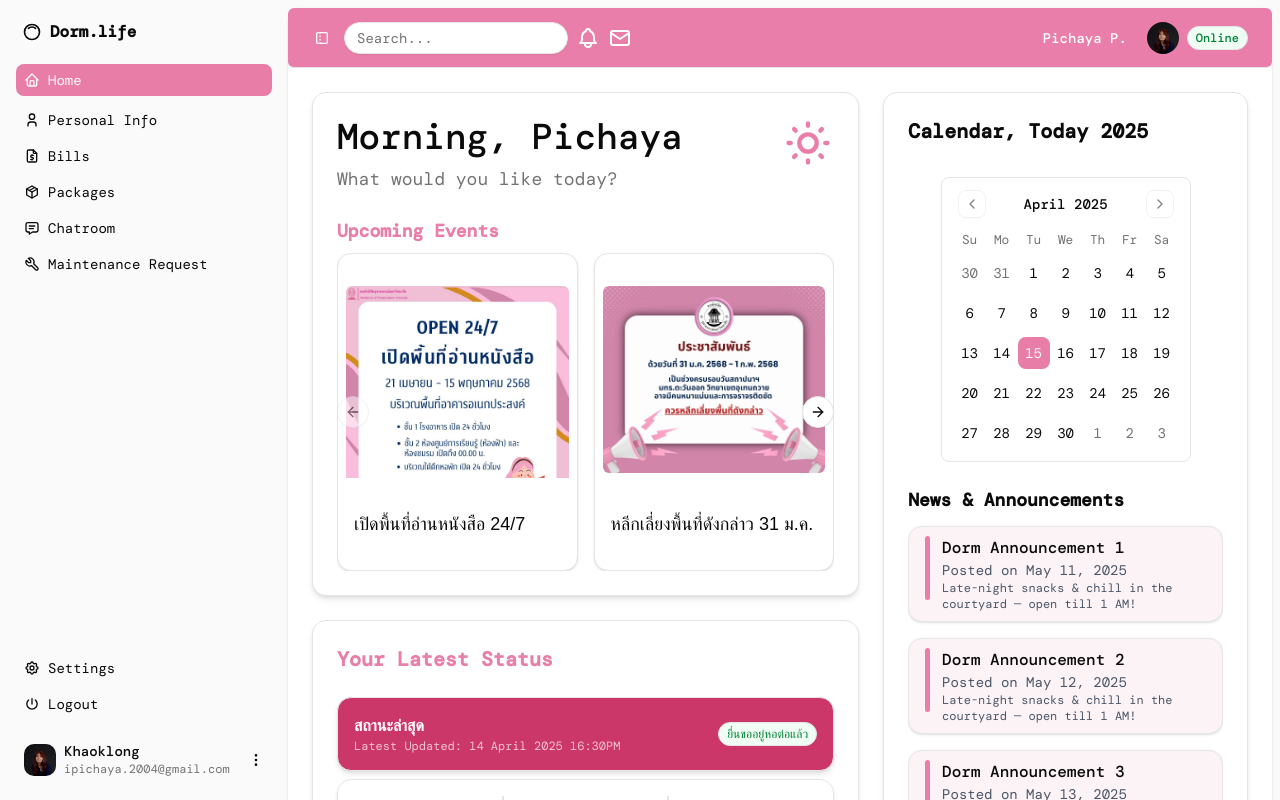
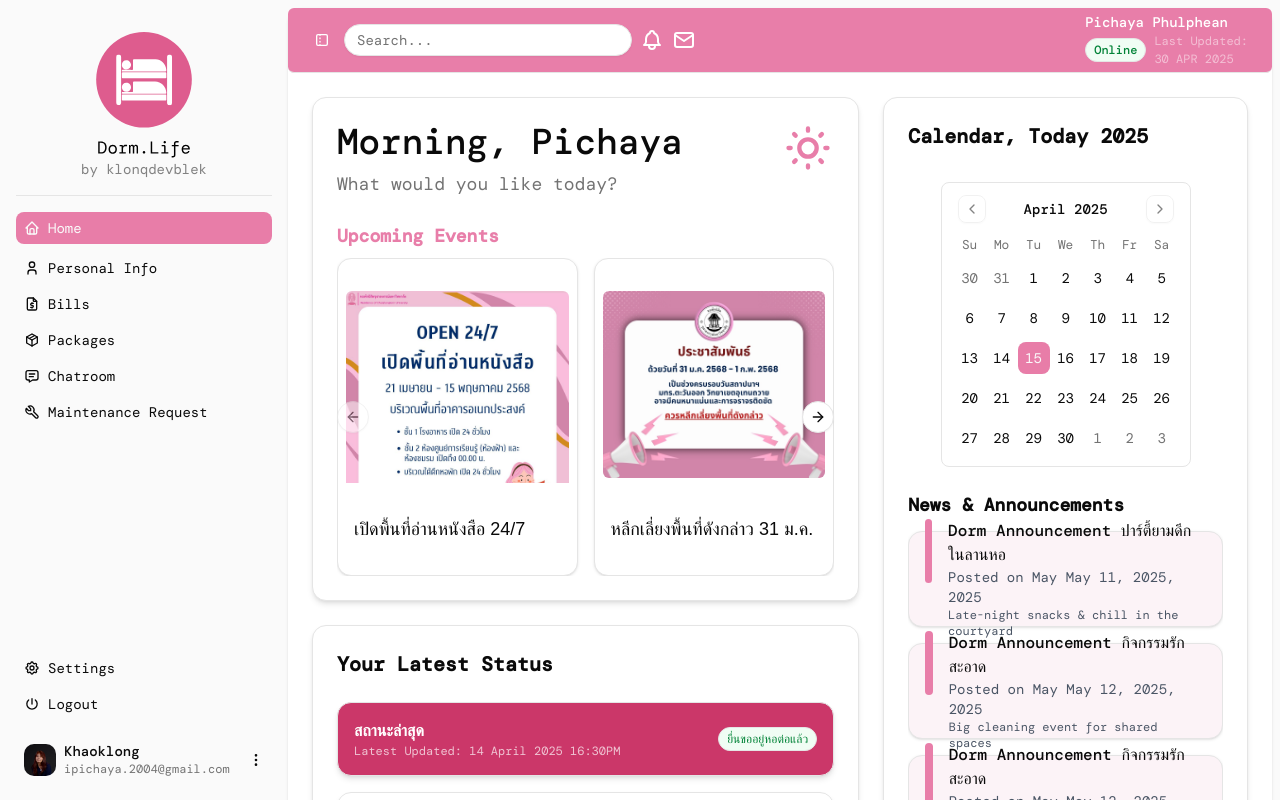
Before and after one commit to klonqdoublek/kk-final-project-tech2025, a Next.js app: page /dashboard in a window 1280 px wide. Shown: the top 800 px of the page. Built offline with nearby package versions, Linux system fonts and the light colour scheme; a web font is replaced by a local one.

Commit message:
dorm announcements

```diff
--- a/src/app/dashboard/page.jsx
+++ b/src/app/dashboard/page.jsx
@@ -43,8 +43,8 @@ export default function Dashboard() {
     {
       id: 3,
       imageSrc: "dormclose2.jpg",
-      imageAlt: "Graduation Ceremony",
-      title: "Graduation Day",
+      imageAlt: "ประกาศสำนักงานหอพัก",
+      title: "ประกาศสำนักงานหอพัก",
       size: "basis-1/2",
     },
     {
@@ -62,7 +62,45 @@ export default function Dashboard() {
       size: "basis-1/2 ",
     },
   ];
+  const announcements = [
+    {
+      id: 1,
+      title: "ปาร์ตี้ยามดึกในลานหอ",
+      date: "May 11, 2025",
+      description: "Late-night snacks & chill in the courtyard",
+    },
+    {
+      id: 2,
+      title: "กิจกรรมรักสะอาด",
+      date: "May 12, 2025",
+      description: "Big cleaning event for shared spaces",
+    },
+    {
+      id: 3,
+      title: "กิจกรรมรักสะอาด",
+      date: "May 12, 2025",
+      description: "Big cleaning event for shared spaces",
+    },
+    {
+      id: 4,
+      title: "กิจกรรมรักสะอาด",
+      date: "May 12, 2025",
+      description: "Big cleaning event for shared spaces",
+    },
+    {
+      id: 5,
+      title: "กิจกรรมรักสะอาด",
+      date: "May 12, 2025",
+      description: "Big cleaning event for shared spaces",
+    },
+    {
+      id: 6,
+      title: "กิจกรรมรักสะอาด",
+      date: "May 12, 2025",
+      description: "Big cleaning event for shared spaces",
+    }
 
+  ];
 
 
   return (
@@ -128,9 +166,9 @@ export default function Dashboard() {
               {/* Quick Menu Card */}
               <Card className="shadow-md">
                 <CardHeader>
-                  <CardTitle className="text-xl font-semibold text-secondary-red">Your Latest Status</CardTitle>
+                  <CardTitle className="text-xl font-semibold">Your Latest Status</CardTitle>
                 </CardHeader>
-                <CardContent className="flex flex-col gap-2">
+                <CardContent className="flex flex-col gap-4">
                   {/* Status Section */}
                   <div className=" flex flex-row w-full justify-between items-center border pl-4 pb-2 pt-2 pr-4 rounded-xl shadow-md bg-main-red">
                     <div className="pb-2 pt-2">
@@ -177,7 +215,7 @@ export default function Dashboard() {
             <div className="w-full md:w-[40%] flex flex-col gap-6">
               <Card className="shadow-md h-full">
                 <CardHeader className="pb-2">
-                  <CardTitle className="text-xl font-semibold">Calendar, Today 2025</CardTitle>
+                  <CardTitle className="text-xl font-semi-bold">Calendar, Today 2025</CardTitle>
                 </CardHeader>
                 <CardContent className="space-y-6">
                   {/* Calendar */}
@@ -191,17 +229,17 @@ export default function Dashboard() {
                   </div>
 
                   {/* News & Announcements - In same card below calendar */}
-                  <div className="h-100 overflow-y-scroll">
+                  <div className="h-120 overflow-y-scroll">
                     <h3 className="text-lg font-semibold mb-3">News & Announcements</h3>
                     <div className="space-y-4">
-                      {[1, 2, 3, 4, 5, 6].map((item) => (
-                        <Card key={item} className="bg-fifth-red h-24 justify-center hover:bg-fourth-red cursor-pointer transition-colors">
+                      {announcements.map((item) => (
+                        <Card key={item.id} className="bg-fifth-red h-24 justify-center hover:bg-fourth-red cursor-pointer transition-colors">
                           <CardContent className="p-4 flex items-start justify-center">
-                            <div className="w-2 h-16 bg-secondary-red rounded-full mr-3"></div>
+                            <div className="w-2 h-16 bg-secondary-red rounded-full mr-4"></div>
                             <div>
-                              <h4 className="font-medium">Dorm Announcement {item}</h4>
-                              <p className="text-sm text-gray-600">Posted on May {item + 10}, 2025</p>
-                              <p className="text-xs text-gray-600">Late-night snacks & chill in the courtyard — open till 1 AM!</p>
+                              <h4 className="font-medium">Dorm Announcement {item.title}</h4>
+                              <p className="text-sm text-gray-600">Posted on May {item.date}, 2025</p>
+                              <p className="text-xs text-gray-600"> {item.description} </p>
                             </div>
                           </CardContent>
                         </Card>
--- a/src/app/maintenance/page.jsx
+++ b/src/app/maintenance/page.jsx
@@ -6,7 +6,7 @@ import {
   SidebarProvider,
 } from "@/components/ui/sidebar"
 
-import { IconTool } from "@tabler/icons-react"
+import { IconTool, IconUpload } from "@tabler/icons-react"
 import { Input } from "@/components/ui/input"
 import { Label } from "@/components/ui/label"
 import { RadioGroup, RadioGroupItem } from "@/components/ui/radio-group"
@@ -39,7 +39,7 @@ export default function Maintenance() {
               <IconTool />
               <h1 className="text-3xl font-semi-bold">Maintenance Request</h1>
               </div>
-              <h1 className="thai-text text-xl">ระแบบแจ้งซ่อมออนไลน์</h1>
+              <h1 className="thai-text text-xl font-medium pt-2">ระแบบแจ้งซ่อมออนไลน์</h1>
             </div>
             <div className="p-4 grid gap-4 flex flex-row">
               <div className="flex flex-row">
@@ -101,7 +101,7 @@ export default function Maintenance() {
           {/* Right container - Photo Upload */}
           <div className="w-1/2 p-4 border rounded-lg shadow-sm">
             <h3 className="thai-text p-4 font-bold">อัปโหลดรูปภาพ (สูงสุด 5 ภาพ)</h3>
-            <div className="flex items-center justify-center p-4">
+            <div className="flex flex-col items-center justify-center gap-6 p-4">
               <img
                 className="rounded-xl"
                 src="landscape-placeholder-svgrepo-com.svg"
@@ -109,7 +109,7 @@ export default function Maintenance() {
                 width="400"
                 height="500"
               />
-
+              <Button variant="secondary" className="thai-text"><IconUpload/> อัปโหลดรูปภาพ </Button>
             </div>
           </div>
         </div>
--- a/src/components/app-sidebar.jsx
+++ b/src/components/app-sidebar.jsx
@@ -40,6 +40,7 @@ import {
 } from "@/components/ui/sidebar"
 
 import Link from "next/link"
+import Image from 'next/image';
 
 const data = {
   user: {
@@ -164,14 +165,17 @@ export function AppSidebar({
     <Sidebar collapsible="offcanvas" {...props}>
       <SidebarHeader>
         <SidebarMenu>
-          <SidebarMenuItem>
+          <SidebarMenuItem >
+            <div className="flex flex-col items-center border-b p-4">
+              <img
+              src="Dorm.life.svg"
+              width="150"
+              height="300">
+              </img>
+              <p className="text-sm opacity-50"> by klonqdevblek </p>
 
-            <SidebarMenuButton asChild className="data-[slot=sidebar-menu-button]:!p-1.5">
-              <a href="/dashboard">
-                <IconInnerShadowTop className="!size-5" />
-                <span className="text-base font-semibold">Dorm.life</span>
-              </a>
-            </SidebarMenuButton>
+            </div>
+
           </SidebarMenuItem>
         </SidebarMenu>
       </SidebarHeader>
--- a/src/components/site-header.jsx
+++ b/src/components/site-header.jsx
@@ -3,42 +3,32 @@ import { Separator } from "@/components/ui/separator"
 import { SidebarTrigger } from "@/components/ui/sidebar"
 import { Input } from "@/components/ui/input"
 import Image from "next/image"
-import { IconBell, IconMail, IconCircleFilled } from "@tabler/icons-react"
+import { IconBell, IconMail,} from "@tabler/icons-react"
 import { Badge } from "@/components/ui/badge"
 
 
 export function SiteHeader() {
   return (
     <header
-      className="flex h-[60px] rounded-sm bg-secondary-red shrink-0 items-center gap-2 border-b transition-[width,height] ease-linear group-has-data-[collapsible=icon]/sidebar-wrapper:h-(--header-height)">
+      className="flex h-[65px] rounded-sm bg-secondary-red shrink-0 items-center gap-2 border-b transition-[width,height] ease-linear group-has-data-[collapsible=icon]/sidebar-wrapper:h-(--header-height)">
       <div className="flex w-full items-center gap-1 px-4 lg:gap-2 lg:px-6">
         <SidebarTrigger className="-ml-1" />
         {/** <Separator orientation="vertical" className="mx-2 data-[orientation=vertical]:h-4" /> **/}
         {/**<h1 className="text-base font-medium">Documents</h1> **/}
-        <Input className=" w-56 h-8 bg-white rounded-2xl" type="Search" placeholder="Search..." />
+        <Input className=" w-72 h-8 bg-white rounded-2xl" type="Search" placeholder="Search..." />
         <IconBell color="white"/>
         <IconMail color="white" />
-        <div className="ml-auto flex flex-row items-center gap-2">
-          <Button variant="ghost" asChild size="sm" className="hidden sm:flex">
-            <a
-              rel="noopener noreferrer"
-              target="_blank"
-              className="text-white">
-              Pichaya P.
-            </a>
-          </Button>
-          <div className="relative h-8 w-8 overflow-hidden rounded-full">
-            <Image
-              src="/Khaoklong_Pic.jpg"
-              alt="Profile Picture"
-              fill
-              className="object-cover"
-            />
-
+        <div className="ml-auto flex flex-col place-items-start">
+        <p className="text-white text-sm font-medium"> Pichaya Phulphean </p>
+        <div className="flex flex-row items-center gap-2">
+        <Badge variant="outline" className="h-6 bg-green-50 text-green-700 hover:bg-green-100 rounded-xl">
+             Online
+          </Badge>
+          <div className="flex flex-col">
+            <p className="text-white text-[12px] opacity-50"> Last Updated: </p>
+            <p className="text-white text-[12px] mt-[-4] opacity-50"> 30 APR 2025 </p>
           </div>
-          <Badge variant="outline" className="h-6 bg-green-50 text-green-700 hover:bg-green-100 rounded-xl">
-                      Online
-                    </Badge>
+        </div>
         </div>
       </div>
     </header>
```
Also changed, not shown: public/dorm-life new-01.svg (added), public/test_plaboon.jpg (added).
